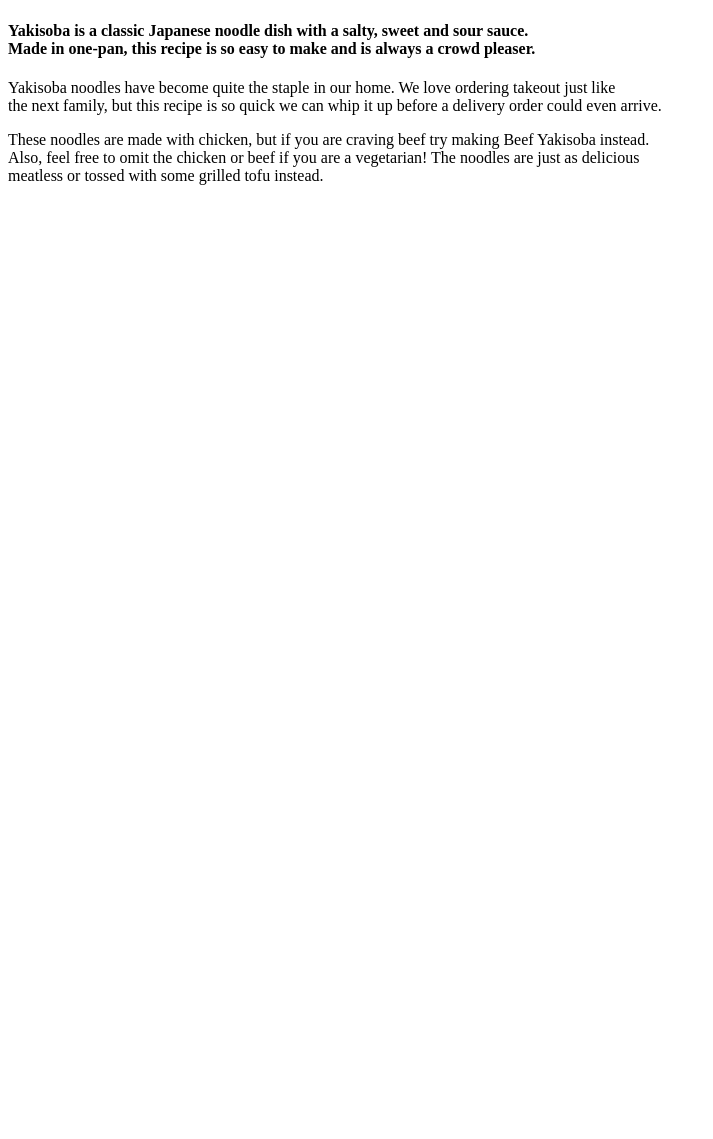
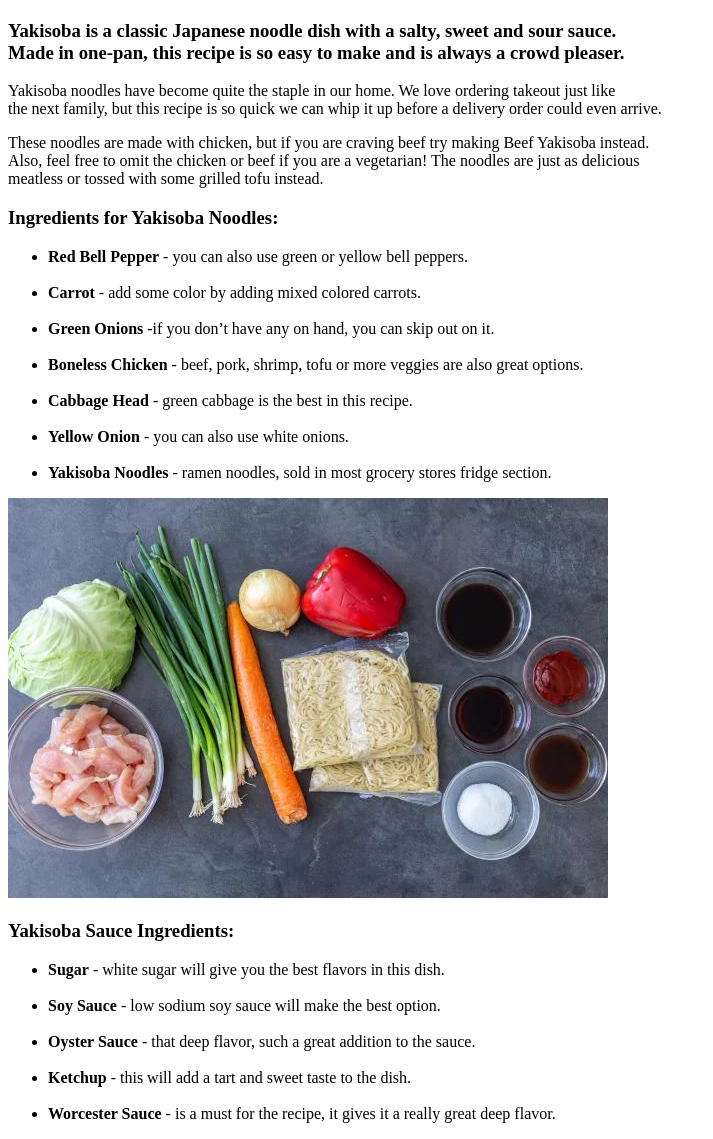
Before and after one commit to Josinaldo-Jr/odin-recipes, a plain HTML site: page recipes/yakisoba.html in a window 1280 px wide. Shown: the part 533-1672 px from the top of the page, without its empty margins (0-713 px from the left). Before the commit the page ends 800 px from the top, so only its background shows below. Drawn offline with Linux system fonts and the light colour scheme.

Commit message:
Add content and image

```diff
--- a/recipes/yakisoba.html
+++ b/recipes/yakisoba.html
@@ -9,16 +9,32 @@
 <body>
     <h1>Recipe: Yakisoba</h1>
     <img src="https://www.allrecipes.com/thmb/iBqWP97xnggvqnKuoSWH96CS8-Q=/1500x0/filters:no_upscale():max_bytes(150000):strip_icc():format(webp)/GettyImages-1159406998-2000-89ab369fc6c4415c82dc294b55e8555f.jpg" alt="A delicious Yakisoba" width="600">
-    <h4>Yakisoba is a classic Japanese noodle dish with a salty, sweet and sour sauce. <br>
+    <h3>Yakisoba is a classic Japanese noodle dish with a salty, sweet and sour sauce. <br>
     Made in one-pan, this recipe is so easy to make and is always a crowd pleaser.
-    </h4>
+    </h3>
     <p>Yakisoba noodles have become quite the staple in our home. We love ordering takeout just like <br> the next family, but this recipe is so quick we can whip it up before a delivery order could even arrive.
     </p>
     <p>These noodles are made with chicken, but if you are craving beef try making Beef Yakisoba instead. <br> Also, feel free to omit the chicken or beef if you are a vegetarian! The noodles are just as delicious <br> meatless or tossed with some grilled tofu instead.
     </p>
-
-
-
+    <h3>Ingredients for Yakisoba Noodles:</h3>
+    <ul>
+        <li><B>Red Bell Pepper</B> - you can also use green or yellow bell peppers.</li><br>
+        <li><B>Carrot</B> - add some color by adding mixed colored carrots.</li><br>
+        <li><B>Green Onions</B> -if you don’t have any on hand, you can skip out on it.</li><br>
+        <li><B>Boneless Chicken</B> - beef, pork, shrimp, tofu or more veggies are also great options.</li><br>
+        <li><B>Cabbage Head</B> - green cabbage is the best in this recipe.</li><br>
+        <li><B>Yellow Onion</B> - you can also use white onions.</li><br>
+        <li><B>Yakisoba Noodles</B> - ramen noodles, sold in most grocery stores fridge section.</li>
+    </ul>
+    <img src="../images/yakisoba-Noodles-Recipe.jpg" alt="Red Bell Pepper, Carrots, Green Onions, Boneless Chicken, Cabbage Head, Yellow Onion and Yakisoba Noodles.">
+    <h3>Yakisoba Sauce Ingredients:</h3>
+    <ul>
+        <li><B>Sugar</B> - white sugar will give you the best flavors in this dish.</li><br>
+        <li><B>Soy Sauce</B> - low sodium soy sauce will make the best option.</li><br>
+        <li><B>Oyster Sauce</B> - that deep flavor, such a great addition to the sauce.</li><br>
+        <li><B>Ketchup</B> - this will add a tart and sweet taste to the dish.</li><br>
+        <li><B>Worcester Sauce</B> - is a must for the recipe, it gives it a really great deep flavor.</li>
+    </ul>
 
 </body>
 </html>
```
Also changed, not shown: images/yakisoba-Noodles-Recipe.jpg (added).
